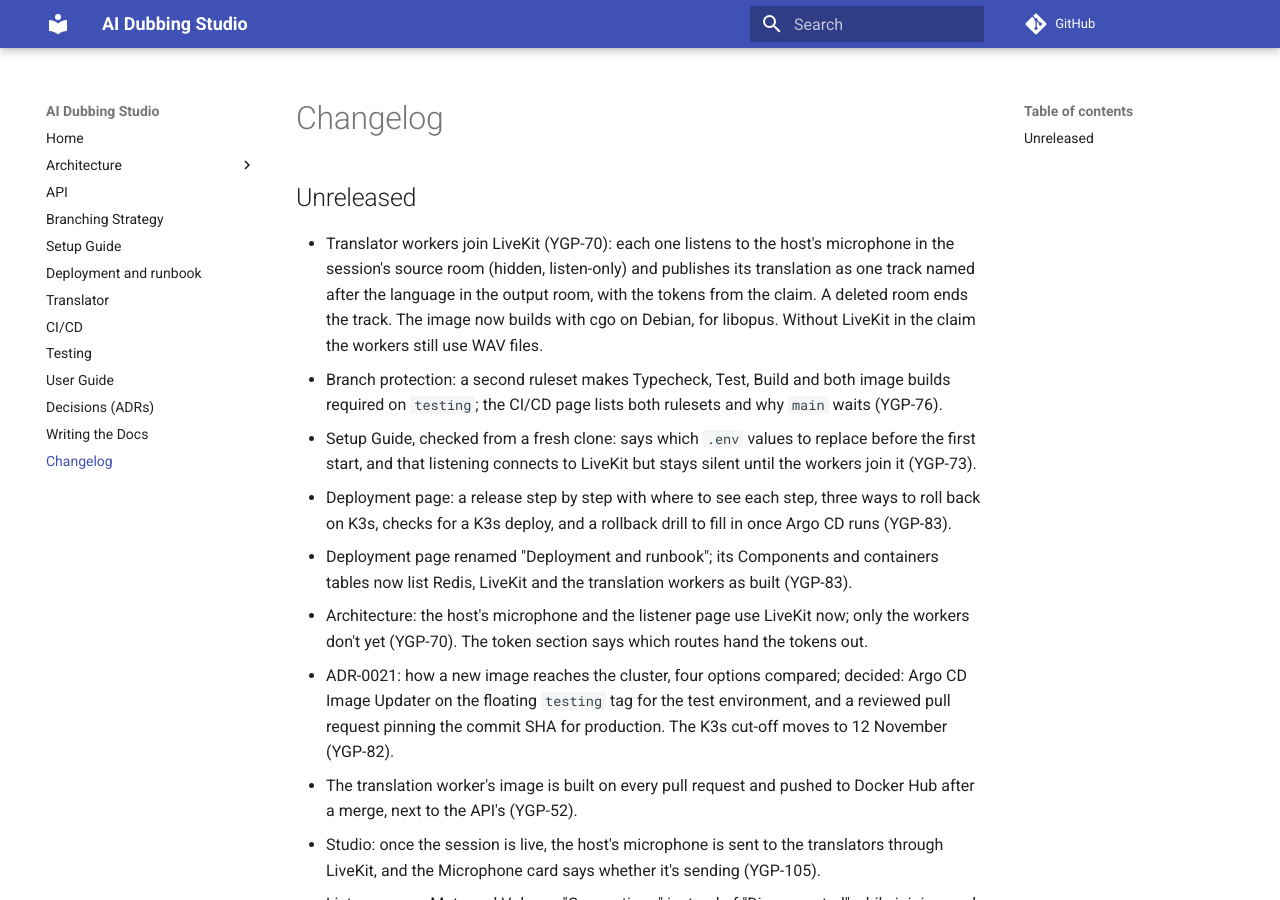
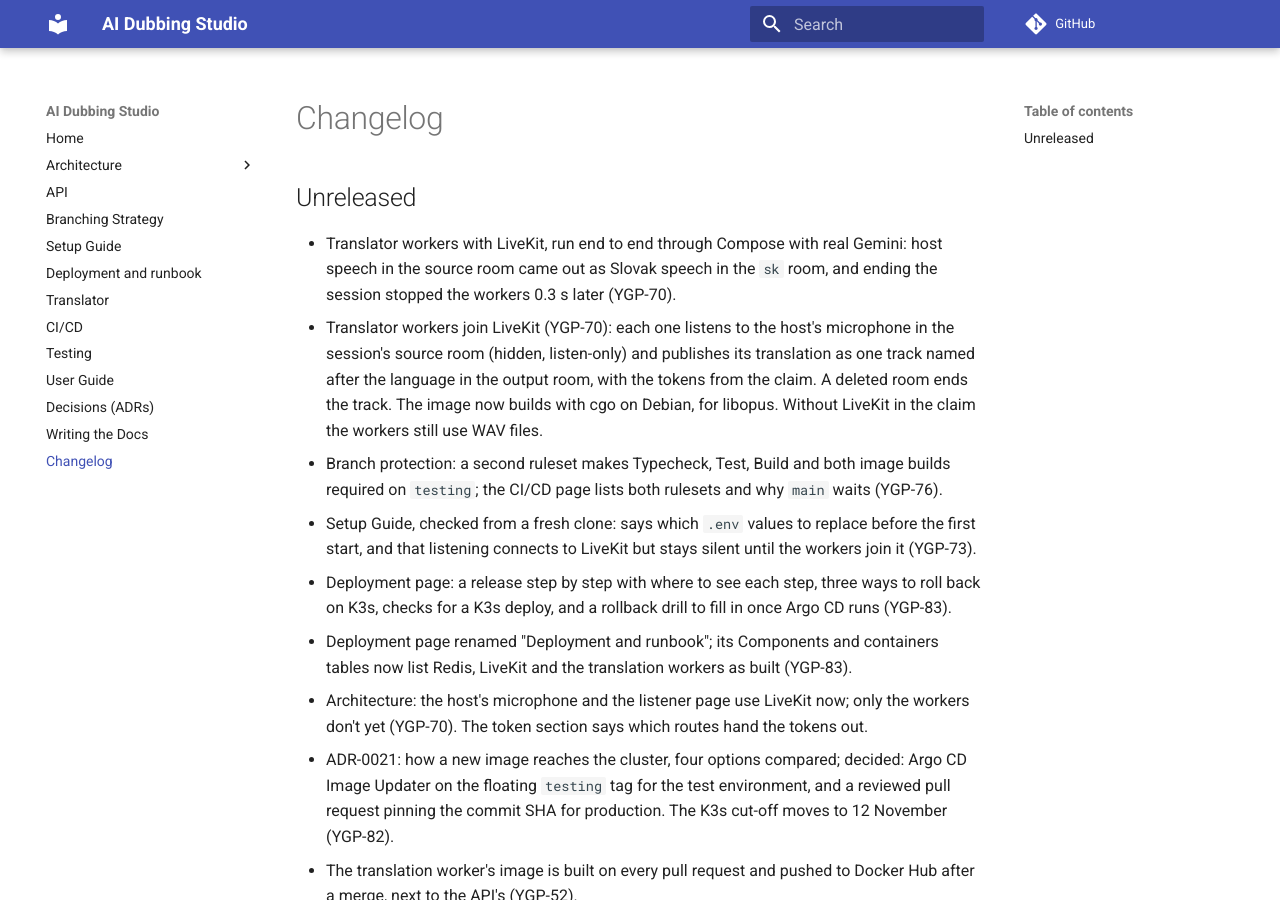
Before and after one commit to WH1TE-SHAD0W/ai-dubbing-studio, an MkDocs documentation site: the page built from docs/changelog.md, in a window 1280 px wide and 900 px high. Built offline with MkDocs 1.6.1 and Material for MkDocs 9.7.7, drawn with Linux system fonts in a browser that asks for light colours; comment, search, counter and statistics services are not loaded.

Commit message:
docs: record the end-to-end run with LiveKit and Gemini (YGP-70)
Co-Authored-By: Claude Opus 5.5 <noreply@anthropic.com>

```diff
--- a/docs/changelog.md
+++ b/docs/changelog.md
@@ -2,6 +2,9 @@
 
 ## Unreleased
 
+- Translator workers with LiveKit, run end to end through Compose with real
+  Gemini: host speech in the source room came out as Slovak speech in the
+  `sk` room, and ending the session stopped the workers 0.3 s later (YGP-70).
 - Translator workers join LiveKit (YGP-70): each one listens to the host's
   microphone in the session's source room (hidden, listen-only) and publishes
   its translation as one track named after the language in the output room,
```
Also changed, not shown: apps/translator/pod-spec.md (+5 -1 lines).
